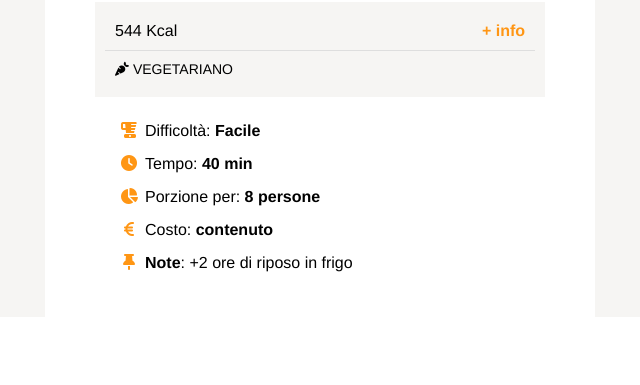
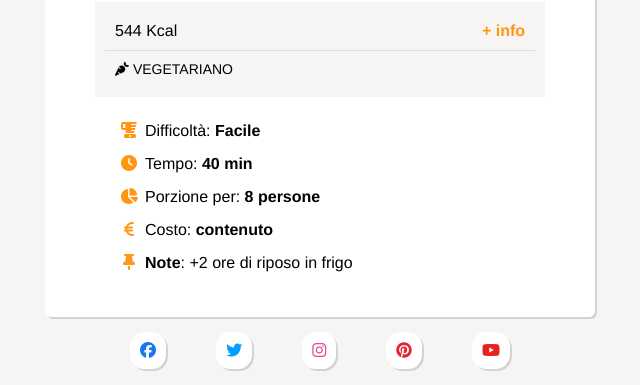
Before and after one commit to LucaB98/htmlcss-responsive-layout, a plain HTML site: page index.html in a window 1280 px wide. Shown: the part 546-931 px from the top of the page, without its empty margins (320-960 px from the left). Before the commit the page ends 863 px from the top, so only its background shows below. Drawn offline with Linux system fonts and the light colour scheme.

Commit message:
added social and fix guide

```diff
--- a/css/style.css
+++ b/css/style.css
@@ -43,8 +43,14 @@ body{
     display: flex;
 }
 
-.brd-radius-10{
-    border-radius: 10%;
+
+.btn{
+    background-color: white;
+    border-radius: 40%;
+    box-shadow: 2px 2px lightgray;
+    height: 10px;
+    width: 10px;
+    padding: 10px;
 }
 
 /* GENERIC */
@@ -110,6 +116,12 @@ ul{
     color: #FF9614;
 }
 
+.guide{
+    border-radius: 1%;
+    background-color: white;
+    box-shadow: 2px 2px lightgray;
+}
+
 .container-small{
     width: 450px;
     margin: 0 auto;
@@ -132,3 +144,27 @@ li .fa-li{
 ul li{
     margin: 15px 0;
 }
+
+.social{
+    justify-content: space-around;
+}
+
+.facebook{
+    color: #1A77F3;
+}
+
+.twitter{
+    color: #009EFF;
+}
+
+.instagram{
+    color: #DE4A95;
+}
+
+.pinterest{
+    color: #E62235;
+}
+
+.youtube{
+    color: #E62222;
+}
--- a/index.html
+++ b/index.html
@@ -30,7 +30,7 @@
             </div>
         </div>
 
-        <div class="container bkc-white">
+        <div class="container guide">
             <div class="row">
                 <div class="col-70">
                     <iframe width="100%" height="315" src="https://www.youtube.com/embed/JVT900H6s0g?si=WKj5dx0Hd3YSmq7k" title="YouTube video player" frameborder="0" allow="accelerometer; autoplay; clipboard-write; encrypted-media; gyroscope; picture-in-picture; web-share" allowfullscreen></iframe>
@@ -66,6 +66,27 @@
                 </div>
             </div>
         </div>
+        <div class="container-small">
+            <div class="box-social">
+                <ul class="social flex">
+                    <li>
+                        <a href="#" class="facebook btn"><i class="fa-brands fa-facebook"></i></a>
+                    </li>
+                    <li>
+                        <a href="#" class="twitter btn"><i class="fa-brands fa-twitter"></i></a>
+                    </li>
+                    <li>
+                        <a href="#" class="instagram btn"><i class="fa-brands fa-instagram"></i></a>
+                    </li>
+                    <li>
+                        <a href="#" class="pinterest btn"><i class="fa-brands fa-pinterest"></i></a>
+                    </li>
+                    <li>
+                        <a href="#" class="youtube btn"><i class="fa-brands fa-youtube"></i></a>
+                    </li>
+                </ul>
+            </div>
+        </div>
 
 
 
```
